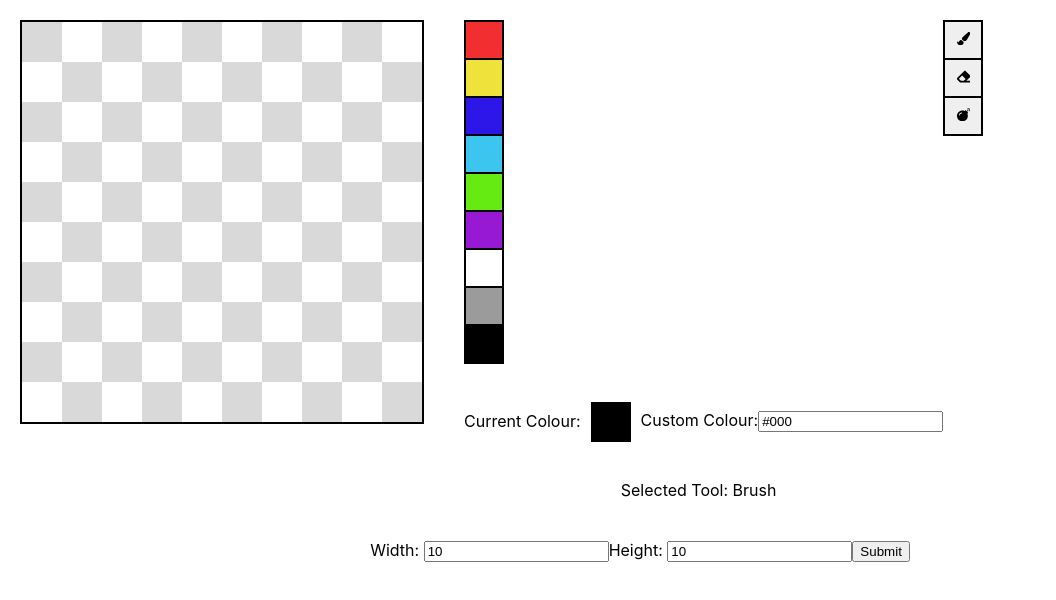
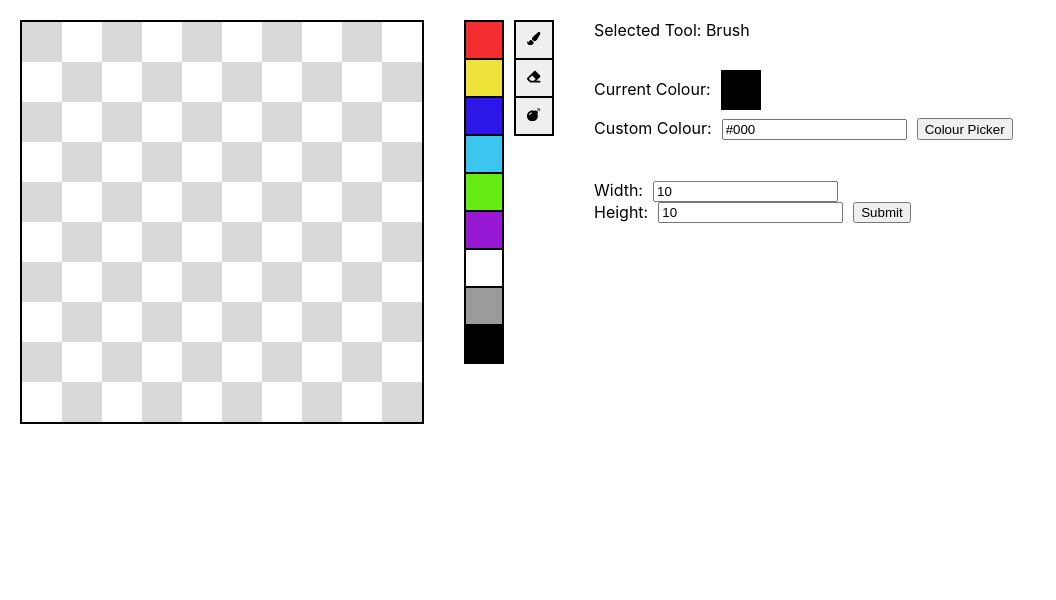
Before and after one commit to BrookJeynes/pixel-art-maker, a React (Create React App) app: page / in a window 1280 px wide. Shown: the top 600 px of the page, without its empty margins (0-1056 px from the left). Built offline with nearby package versions, Linux system fonts and the light colour scheme.

Commit message:
better code formatting and website design

```diff
--- a/package.json
+++ b/package.json
@@ -13,9 +13,11 @@
     "@types/jest": "^27.5.2",
     "@types/node": "^16.11.48",
     "@types/react": "^18.0.17",
+    "@types/react-color": "^3.0.6",
     "@types/react-dom": "^18.0.6",
     "babel-plugin-macros": "^3.1.0",
     "react": "^18.2.0",
+    "react-color": "^2.19.3",
     "react-dom": "^18.2.0",
     "react-icons": "^4.4.0",
     "react-scripts": "5.0.1",
--- a/src/App.css
+++ b/src/App.css
@@ -20,3 +20,7 @@
   height: 100%;
   border: 2px solid black;
 }
+
+.NoStyling {
+  all: unset;
+}
--- a/src/App.tsx
+++ b/src/App.tsx
@@ -1,64 +1,54 @@
-import React, { useState } from 'react';
+import React, { useState } from "react";
 import "./App.css";
 
-import Square from './components/Square';
-import Canvas from './components/Canvas';
-import DefaultColours from './components/DefaultColours';
-import UtilitiesBar from './components/UtilitiesBar';
+import { ChromePicker } from "react-color";
+
+import Square from "./components/Square";
+import Canvas from "./components/Canvas";
+import DefaultColours from "./components/DefaultColours";
+import UtilitiesBar from "./components/UtilitiesBar";
 
 const App = () => {
-  const [selectedColour, setSelectedColour] = useState('#000');
-  const [selectedUtility, setSelectedUtility] = useState('Brush');
+  const [selectedColour, setSelectedColour] = useState("#000");
+  const [selectedUtility, setSelectedUtility] = useState("Brush");
+  const [showColourPicker, setShowColourPicker] = useState(false);
 
   const [canvas, setCanvas] = useState({
     height: 10,
-    width: 10
+    width: 10,
   });
 
   const [localCanvas, setLocalCanvas] = useState({
     height: `${canvas.height}`,
-    width: `${canvas.width}`
+    width: `${canvas.width}`,
   });
 
   return (
     <div className="App">
-      <div style={{display: 'flex', flexDirection: 'row'}}>
+      <div style={{ display: "flex", flexDirection: "row" }}>
         <Canvas
           selectedColour={selectedColour}
           selectedUtility={selectedUtility}
           canvas={canvas}
         />
 
-        <div style={{marginRight: 40}} />
+        <div style={{ marginRight: 40 }} />
 
         <div>
-          <DefaultColours selectedColour={selectedColour} setSelectedColor={setSelectedColour} />
+          <div
+            style={{
+              display: "flex",
+              flexDirection: "row",
+              justifyContent: "start",
+              alignItems: "start",
+            }}
+          >
+            <DefaultColours
+              selectedColour={selectedColour}
+              setSelectedColor={setSelectedColour}
+            />
 
-          <div style={{marginTop: 40, display: 'flex', justifyContent: 'center', alignItems: 'center'}}>
-            <div style={{marginRight: 10}}>
-              Current Colour:
-            </div>
-
-            <Square colour={selectedColour} disabled={true} border={true} />
-
-            <div style={{marginLeft: 10}}>
-              <label>Custom Colour:
-                <input type="text"
-                  value={`${selectedColour}`}
-                  onChange={(e) => e.target.value === '' ? setSelectedColour('#') : setSelectedColour(e.target.value)}
-                />
-              </label>
-            </div>
-          </div>
-
-          <div style={{marginTop: 40, display: 'flex', justifyContent: 'center', alignItems: 'center'}}>
-            <div style={{marginRight: 10}}>
-              Selected Tool: {selectedUtility}
-            </div>
-          </div>
-        </div>
-
-        <div>
+            <div style={{ marginLeft: 10 }}>
               <UtilitiesBar
                 selectedUtility={selectedUtility}
                 setSelectedUtility={setSelectedUtility}
@@ -66,26 +56,133 @@ const App = () => {
                 refreshCanvas={setCanvas}
               />
             </div>
+
+            <div
+              style={{
+                marginLeft: 40,
+                display: "flex",
+                flexDirection: "column",
+                alignItems: "start",
+              }}
+            >
+              <div
+                style={{
+                  display: "flex",
+                  justifyContent: "center",
+                  alignItems: "center",
+                }}
+              >
+                Selected Tool: {selectedUtility}
               </div>
 
-      <div style={{marginTop: 40}} />
+              <div
+                style={{
+                  display: "flex",
+                  flexDirection: "row",
+                  justifyContent: "center",
+                  alignItems: "center",
+                  marginTop: 30,
+                }}
+              >
+                <div style={{ marginRight: 10 }}>Current Colour:</div>
 
-      <div>
-        <form onSubmit={(e) => {
+                <Square colour={selectedColour} disabled={true} border={true} />
+              </div>
+
+              <div
+                style={{ display: "flex", flexDirection: "row", marginTop: 10 }}
+              >
+                <label>
+                  Custom Colour:
+                  <input
+                    type="text"
+                    value={`${selectedColour}`}
+                    onChange={(e) =>
+                      e.target.value === ""
+                        ? setSelectedColour("#")
+                        : setSelectedColour(e.target.value)
+                    }
+                    style={{ marginLeft: 10 }}
+                  />
+                </label>
+
+                <button
+                  onClick={() => setShowColourPicker(!showColourPicker)}
+                  style={{ marginLeft: 10 }}
+                >
+                  Colour Picker
+                </button>
+
+                {showColourPicker && (
+                  <div style={{ position: "absolute", zIndex: "2" }}>
+                    <ChromePicker
+                      color={selectedColour}
+                      onChange={(e: any) => setSelectedColour(e.hex)}
+                    />
+                  </div>
+                )}
+              </div>
+
+              <div style={{ marginTop: 40 }} />
+              <form
+                onSubmit={(e) => {
                   e.preventDefault();
 
                   setCanvas({
                     height: Number(localCanvas.height),
-            width: Number(localCanvas.width)
-          })}
-        }>
-          <label>Width: <input type="text" value={localCanvas.width} onChange={(e) => setLocalCanvas({height: localCanvas.height, width: e.target.value})} /></label>
-          <label>Height: <input type="text" value={localCanvas.height} onChange={(e) => setLocalCanvas({height: e.target.value, width: localCanvas.width})} /></label>
-          <input type="submit" value="Submit" />
+                    width: Number(localCanvas.width),
+                  });
+                }}
+              >
+                <div
+                  style={{
+                    display: "flex",
+                    flexDirection: "column",
+                    alignItems: "start",
+                  }}
+                >
+                  <label>
+                    Width:
+                    <input
+                      type="text"
+                      value={localCanvas.width}
+                      onChange={(e) =>
+                        setLocalCanvas({
+                          ...localCanvas,
+                          width: e.target.value === "0" ? "1" : e.target.value,
+                        })
+                      }
+                      style={{ marginLeft: 10 }}
+                    />
+                  </label>
+
+                  <div style={{ display: "flex", flexDirection: "row" }}>
+                    <label>Height: </label>
+                    <input
+                      type="text"
+                      value={localCanvas.height}
+                      onChange={(e) =>
+                        setLocalCanvas({
+                          ...localCanvas,
+                          height: e.target.value === "0" ? "1" : e.target.value,
+                        })
+                      }
+                      style={{ marginLeft: 10 }}
+                    />
+                    <input
+                      type="submit"
+                      value="Submit"
+                      style={{ marginLeft: 10 }}
+                    />
+                  </div>
+                </div>
               </form>
             </div>
           </div>
+        </div>
+      </div>
+    </div>
   );
-}
+};
 
 export default App;
--- a/src/components/Canvas.tsx
+++ b/src/components/Canvas.tsx
@@ -1,6 +1,6 @@
 import { range } from '../utilities/range';
 import Square from './Square';
-import { colours, utilities } from '../utilities/defaults';
+import { colours } from '../utilities/defaults';
 
 const Canvas = (props: any) => {
   const chooseColour = (row: number, column: number) => {
--- a/src/components/Square.tsx
+++ b/src/components/Square.tsx
@@ -1,6 +1,6 @@
 import React, { useState, useEffect } from 'react';
 import { returnIcon } from '../utilities/returnIcon';
-import { colours, utilities } from '../utilities/defaults';
+import { colours } from '../utilities/defaults';
 
 const Square = (props: any) => {
   const defaultColour = props.colour;
@@ -9,26 +9,16 @@ const Square = (props: any) => {
   const [colour, setColour] = useState(props.colour);
 
   useEffect(() => {
+    if (colours[props.colour]) {
+      setColour(colours[props.colour]);
+      return;
+    }
+
     setColour(props.colour);
   }, [props.colour]);
 
-  useEffect(() => {
-    if (colours[props.colour]) {
-      setColour(colours[props.colour]);
-    }
-
-    if (utilities[props.icon]) {
-      setColour(utilities[props.icon]);
-    }
-  }, []);
-
   const handleClick = () => {
     if (props.setSelectedUtility) {
-      if (utility === "Bomb") {
-
-        return;
-      }
-
       props.setSelectedUtility(utility)
       return;
     }
--- a/src/components/UtilitiesBar.tsx
+++ b/src/components/UtilitiesBar.tsx
@@ -5,7 +5,8 @@ const UtilitiesBar = (props: any) => {
   return (
     <div style={{display: 'flex', flexDirection: 'column'}}>
       {
-        Object.keys(utilities).map((utility, key) => {return (
+        Object.keys(utilities).map((utility, key) => {
+          return (
             <Square key={key}
               selectedUtility={props.selectedUtility}
               setSelectedUtility={props.setSelectedUtility}
@@ -14,7 +15,8 @@ const UtilitiesBar = (props: any) => {
               border={true}
               icon={utility}
             />
-        )} )
+          )}
+        )
       }
     </div>
   );
```
Also changed, not shown: src/components/DefaultColours.tsx (+11 -3 lines), 1 other file (tests, documents, lock files or other folders). Lines whose indentation alone changed are shown as unchanged.
